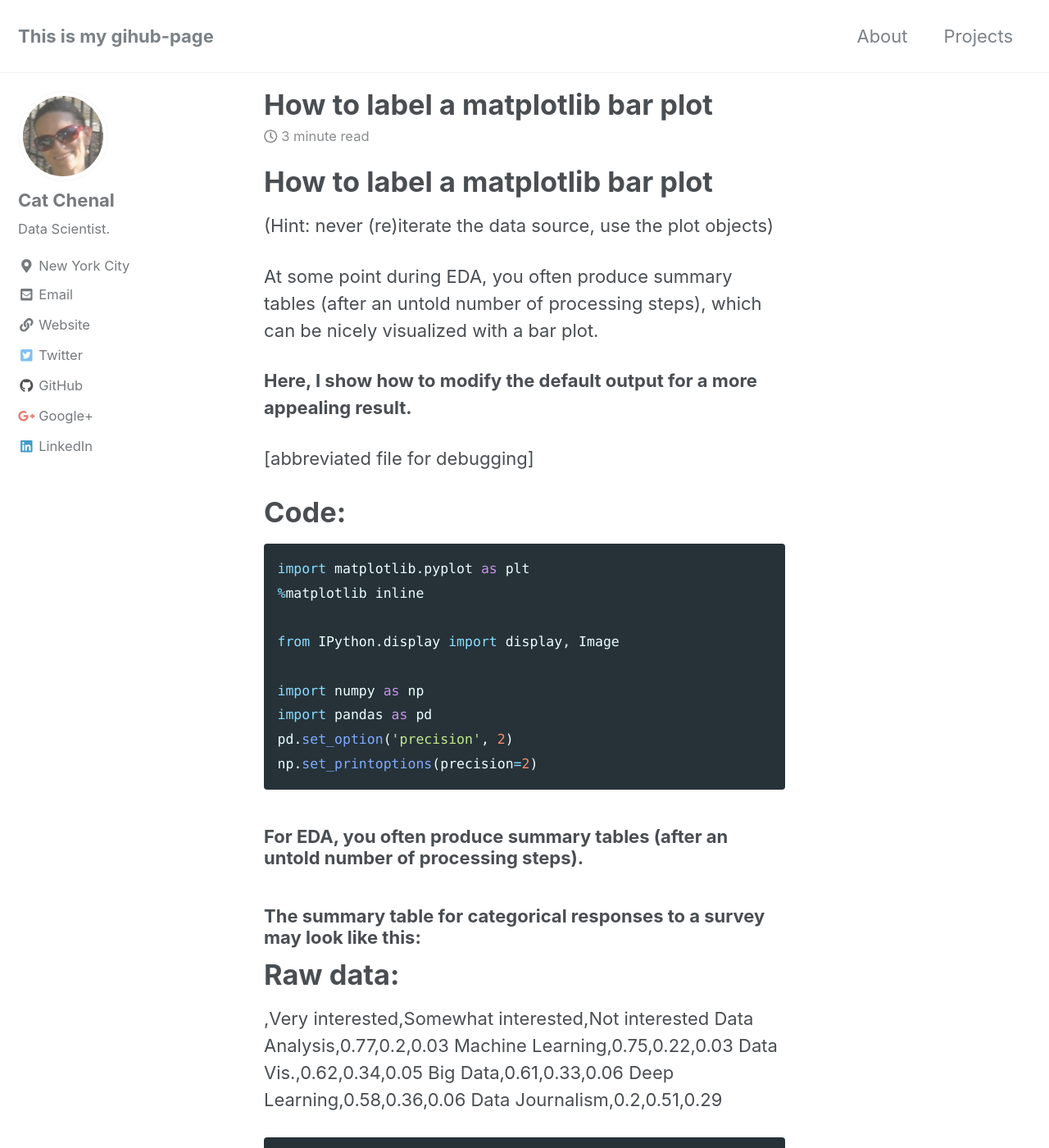
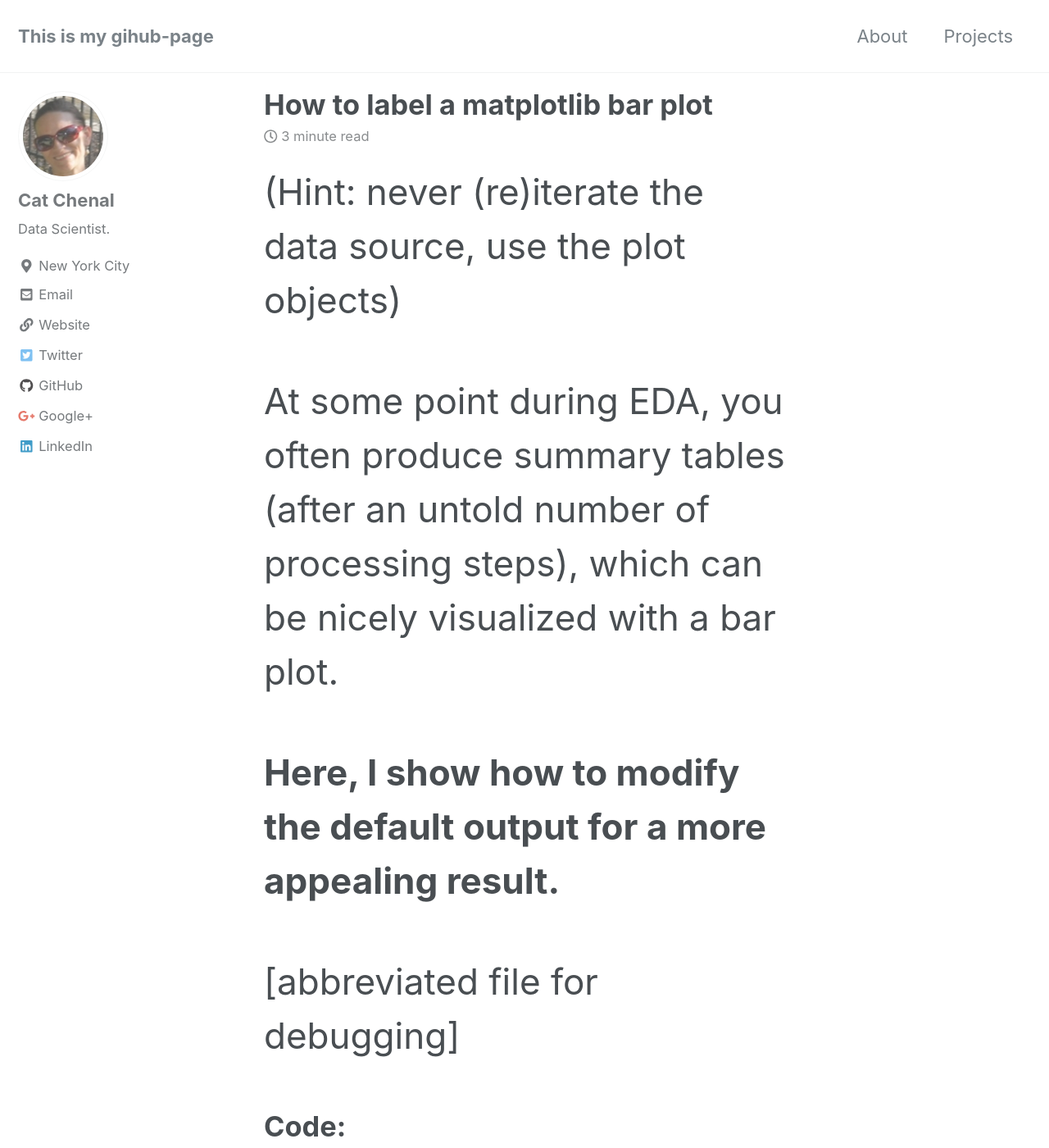
Before and after one commit to CatChenal/CatChenal.github.io, a Jekyll site: the page built from _posts/2018-07-11-How to label a matplotlib bar plot.md, in a window 1280 px wide and 1400 px high. Shown: the whole window at 82% size. Built offline with Jekyll 4.4.1, drawn with Linux system fonts in a browser that asks for light colours; nearby versions of some CDN libraries.

Commit message:
minor rev

```diff
--- a/_posts/2018-07-11-How to label a matplotlib bar plot.md
+++ b/_posts/2018-07-11-How to label a matplotlib bar plot.md
@@ -5,7 +5,6 @@ tags: [Data Visulaization]
 excerpt: "Fine tuning a Matplotlib barplot"
 ---
 
-# How to label a matplotlib bar plot
 (Hint: never (re)iterate the data source, use the plot objects)
 
 At some point during EDA, you often produce summary tables (after an untold number of processing steps), which can be nicely visualized with a bar plot.
--- a/_sass/minimal-mistakes/_page.scss
+++ b/_sass/minimal-mistakes/_page.scss
@@ -75,7 +75,7 @@
   p,
   li,
   dl {
-    font-size: 1em;
+    font-size: 2em;                                                  /* was 1*/
   }
 
   /* paragraph indents */
```
